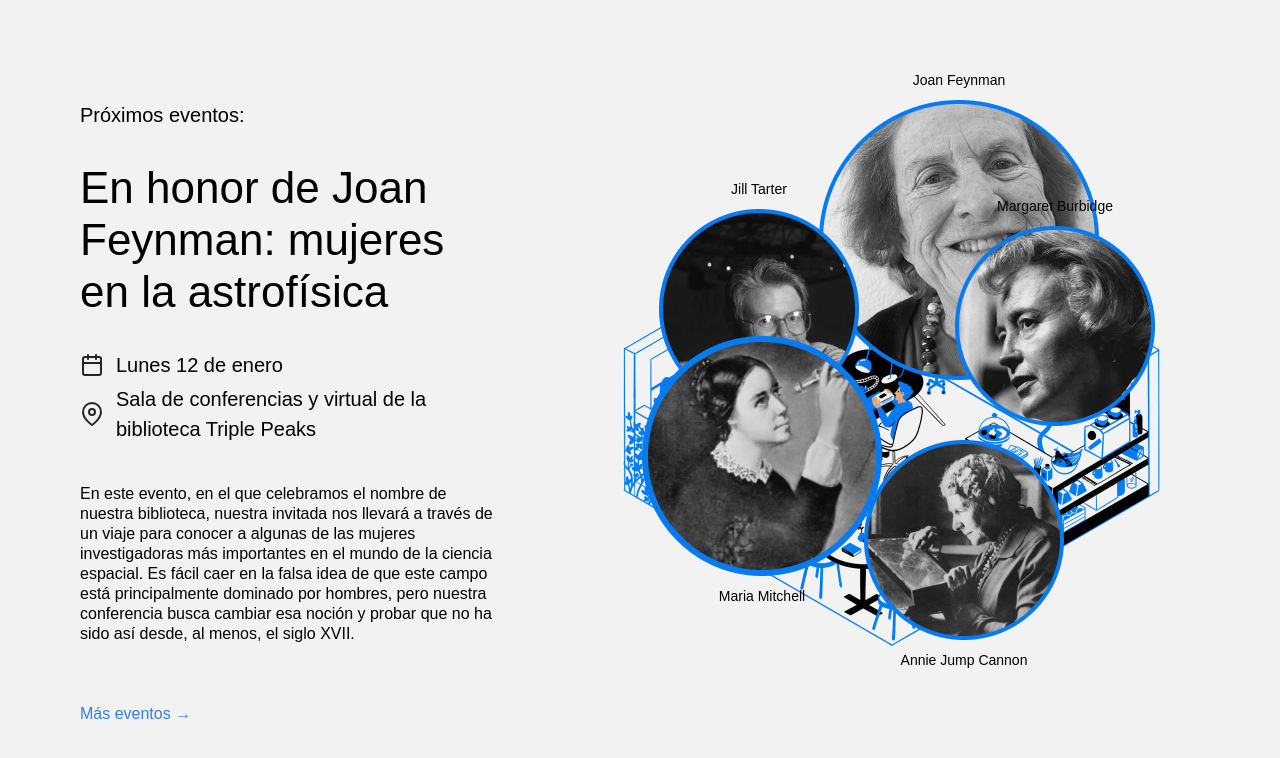
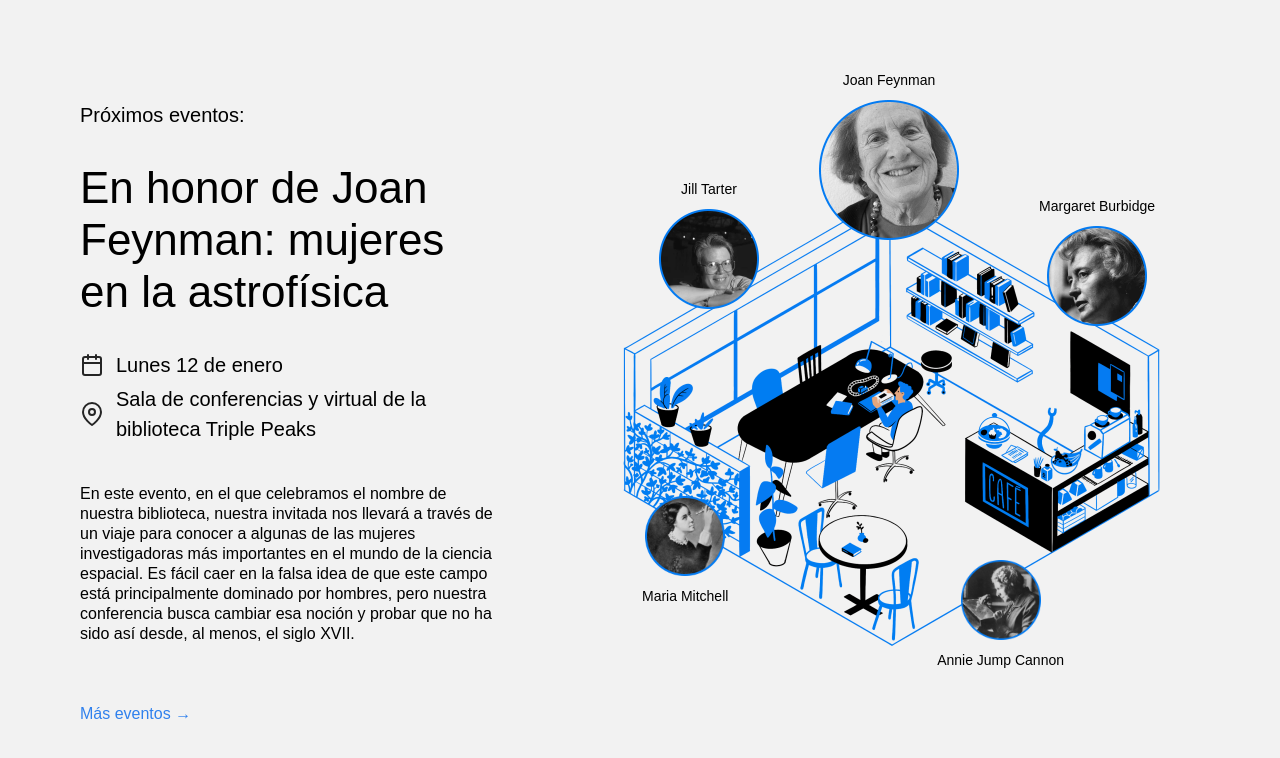
Before and after one commit to DayanaDGam/web_project_library_es, a plain HTML site: page index.html in a window 1280 px wide. Shown: the part 2174-2932 px from the top of the page. Drawn offline with Linux system fonts and the light colour scheme.

Commit message:
ajuste person size

```diff
--- a/index.html
+++ b/index.html
@@ -185,7 +185,7 @@
               <img
                 src="./images/person_feynman.png"
                 alt="image of feyman"
-                class="person__image person_image_size_l"
+                class="person__image person__image_size_l"
               />
             </div>
             <div class="person person_name_tarter">
@@ -193,7 +193,7 @@
               <img
                 src="./images/person_tarter.png"
                 alt="img of Tarter"
-                class="person__image person_image_size_m"
+                class="person__image person__image_size_m"
               />
             </div>
             <div class="person person_name_burbidge">
@@ -201,14 +201,14 @@
               <img
                 src="./images/person_burbidge.png"
                 alt="img of Burbidge"
-                class="person__image person_image_size_m"
+                class="person__image person__image_size_m"
               />
             </div>
             <div class="person person_name_cannon">
               <img
                 src="./images/person_cannon.png"
                 alt="img of cannon"
-                class="person__image person_image_size_s"
+                class="person__image person__image_size_s"
               />
               <p class="person__caption">Annie Jump Cannon</p>
             </div>
@@ -216,7 +216,7 @@
               <img
                 src="./images/person_mitchell.png"
                 alt="img of mitchell"
-                class="person__image person_image_size_s"
+                class="person__image person__image_size_s"
               />
               <p class="person__caption">Maria Mitchell</p>
             </div>
```
